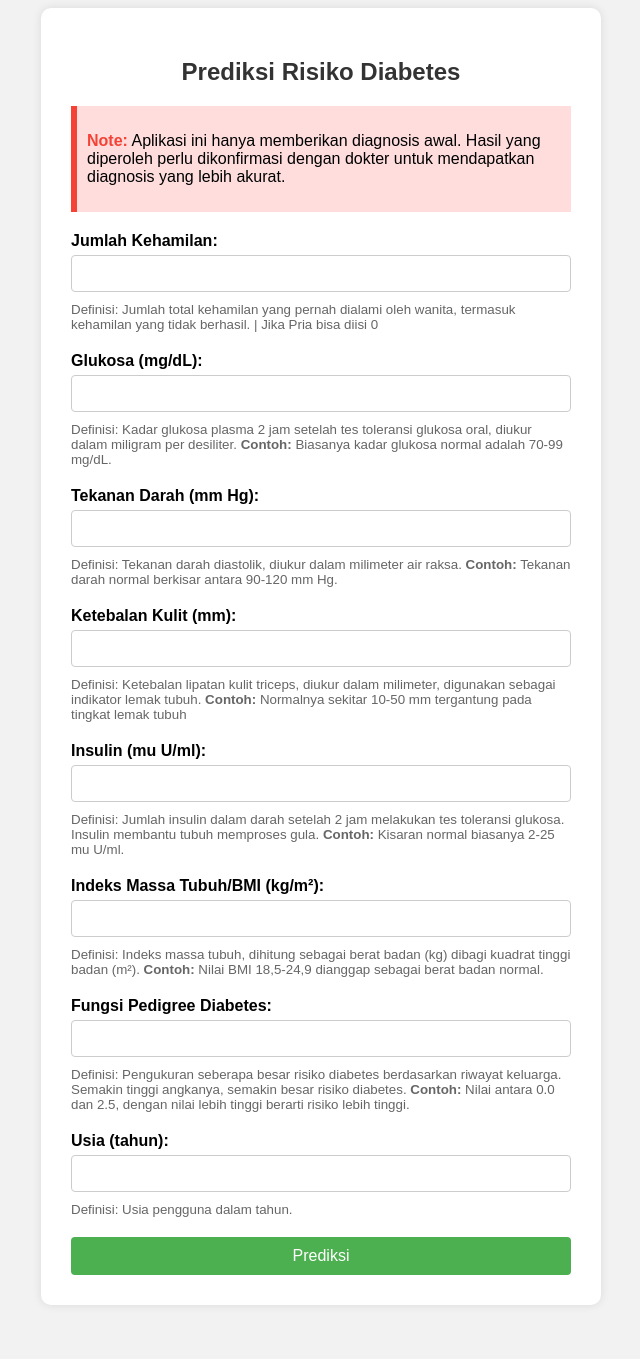
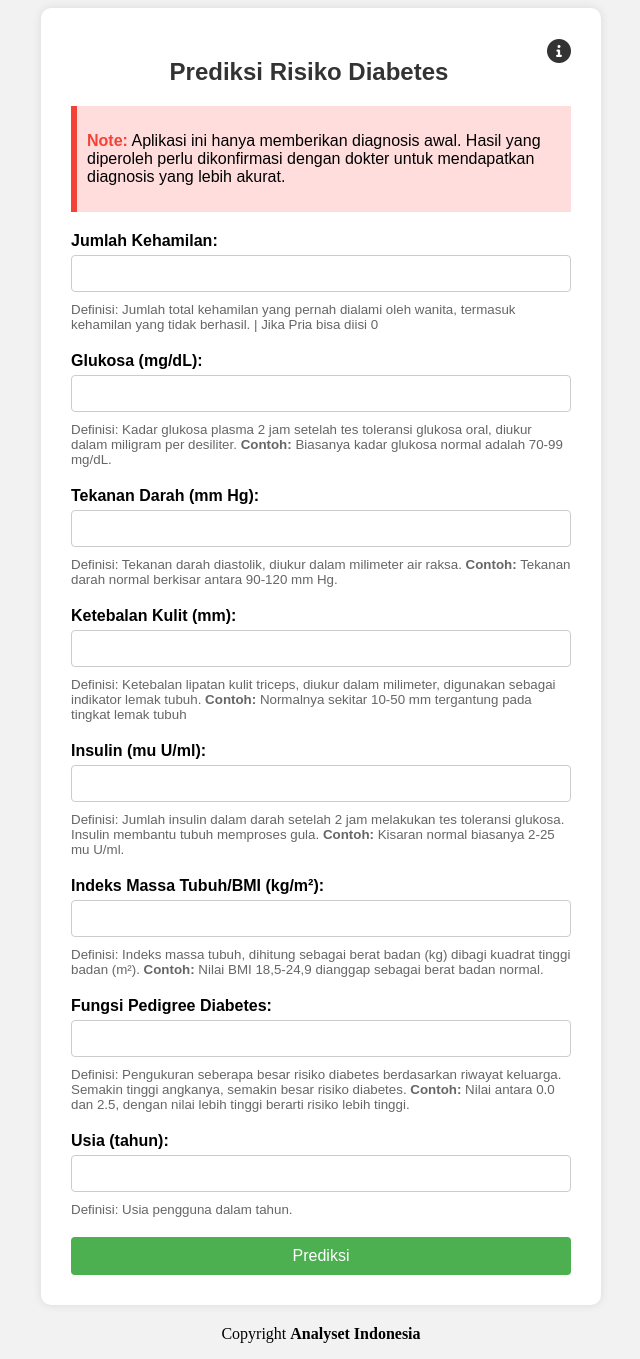
Before and after one commit to syafriedf/predict-diabetes, a Flask app: page / in a window 1280 px wide. Shown: the whole page, without its empty margins (319-959 px from the left). Before the commit the page ends 1305 px from the top, so only its background shows below. Run offline with Flask 3, Linux system fonts and the light colour scheme; parts of the project's set-up code (start-up, migrations or seed data) failed here and were passed over.

Commit message:
new-app production

```diff
--- a/static/styles.css
+++ b/static/styles.css
@@ -184,17 +184,24 @@ button.button:hover {
     font-weight: bold;
 }
 
-/* Modal styling and other styles remain unchanged */
-
-
-
-/* #resultChart {
-    width: 300px;
-    height: 300px;
-    margin: 0 auto;
+/* Footer */
+footer {
+    text-align: center;
+    margin-top: 20px;
 }
 
-canvas {
-    display: block;
-    margin: 20px auto; /* Added margin to separate from other content
-} */
+.info strong {
+    color: #f44336;
+}
+
+.info-icon {
+    font-size: 24px;
+    color: #333;
+    cursor: pointer;
+    display: inline-block;
+    margin-left: auto;
+    margin-right: 0;
+    cursor: pointer;
+    display: inline-block;
+    float: right;
+}
--- a/templates/index.html
+++ b/templates/index.html
@@ -5,6 +5,7 @@
     <meta name="viewport" content="width=device-width, initial-scale=1.0">
     <title>Prediksi Risiko Diabetes</title>
     <link rel="stylesheet" href="{{ url_for('static', filename='styles.css') }}">
+    <link rel="stylesheet" href="https://cdnjs.cloudflare.com/ajax/libs/font-awesome/6.0.0-beta3/css/all.min.css">
 
     <script src="https://cdn.jsdelivr.net/npm/chart.js"></script>
 
@@ -35,6 +36,14 @@
             document.getElementById('resultModal').style.display = 'block';
         }
 
+        function showInfoModal() {
+            document.getElementById('infoModal').style.display = 'block';
+        }
+
+        function closeInfoModal() {
+            document.getElementById('infoModal').style.display = 'none';
+        }
+
         window.onload = function() {
             {% if prediction %}
                 openModal();
@@ -44,10 +53,15 @@
 </head>
 <body>
     <div class="container">
+        <!-- Info icon button -->
+        <div class="info-icon" onclick="showInfoModal()">
+            <i class="fas fa-info-circle"></i>
+        </div>
         <h2>Prediksi Risiko Diabetes</h2>
         <div class="info">
             <p><strong>Note:</strong> Aplikasi ini hanya memberikan diagnosis awal. Hasil yang diperoleh perlu dikonfirmasi dengan dokter untuk mendapatkan diagnosis yang lebih akurat.</p>
         </div>
+
         <form action="/predict" method="post" onsubmit="return validateForm()">
             <div class="form-group">
                 <label for="Pregnancies">Jumlah Kehamilan:</label>
@@ -108,12 +122,20 @@
                 <div class="result">
                     <p>{{ prediction|safe }}</p>
                 </div>
-                <!-- <canvas id="resultChart"></canvas> -->
                 {% if recommendation %}
                     <div class="recommendation">
                         <p>{{ recommendation }}</p>
                     </div>
                 {% endif %}
+            </div>
+        </div>
+
+        <!-- Info Modal for Model Information -->
+        <div id="infoModal" class="modal">
+            <div class="modal-content">
+                <span class="close" onclick="closeInfoModal()">&times;</span>
+                <h2>Informasi Model</h2>
+                <p>Model yang digunakan adalah <strong>deep learning</strong> dengan tingkat akurasi sebesar 88%.</p>
             </div>
         </div>
 
@@ -144,18 +166,10 @@
                 });
             </script>
         {% endif %}
+    </div>
 
-        <!-- {% if recommendation %}
-            <div class="recommendation">
-                <p>{{ recommendation }}</p>
-            </div>
-        {% endif %}
-
-        {% if prediction %}
-            <div class="back-button">
-                <button type="button" onclick="window.location.href='/'" class="button">Prediksi Ulang</button>
-            </div>
-        {% endif %} -->
-    </div>
+    <footer>
+        <p>Copyright <strong>Analyset Indonesia</strong></p>
+    </footer>
 </body>
 </html>
```
